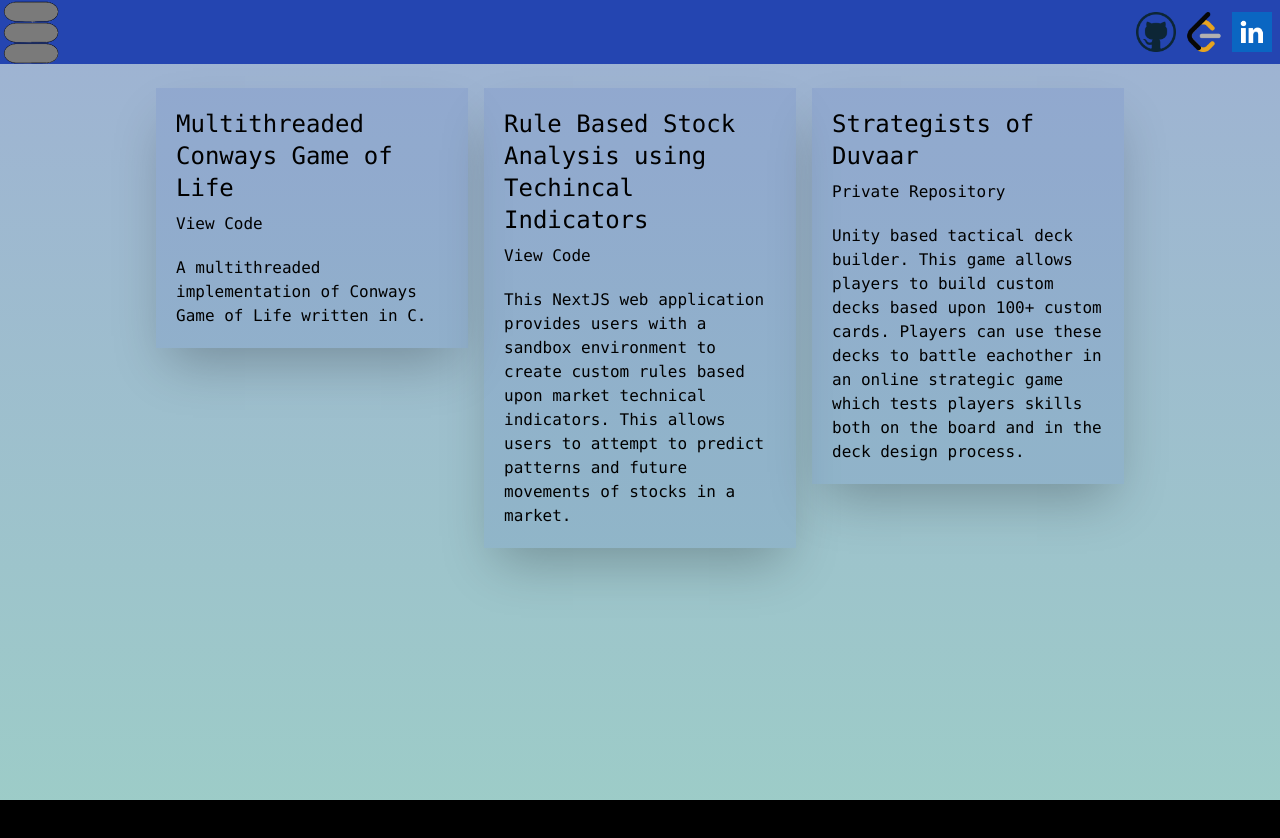
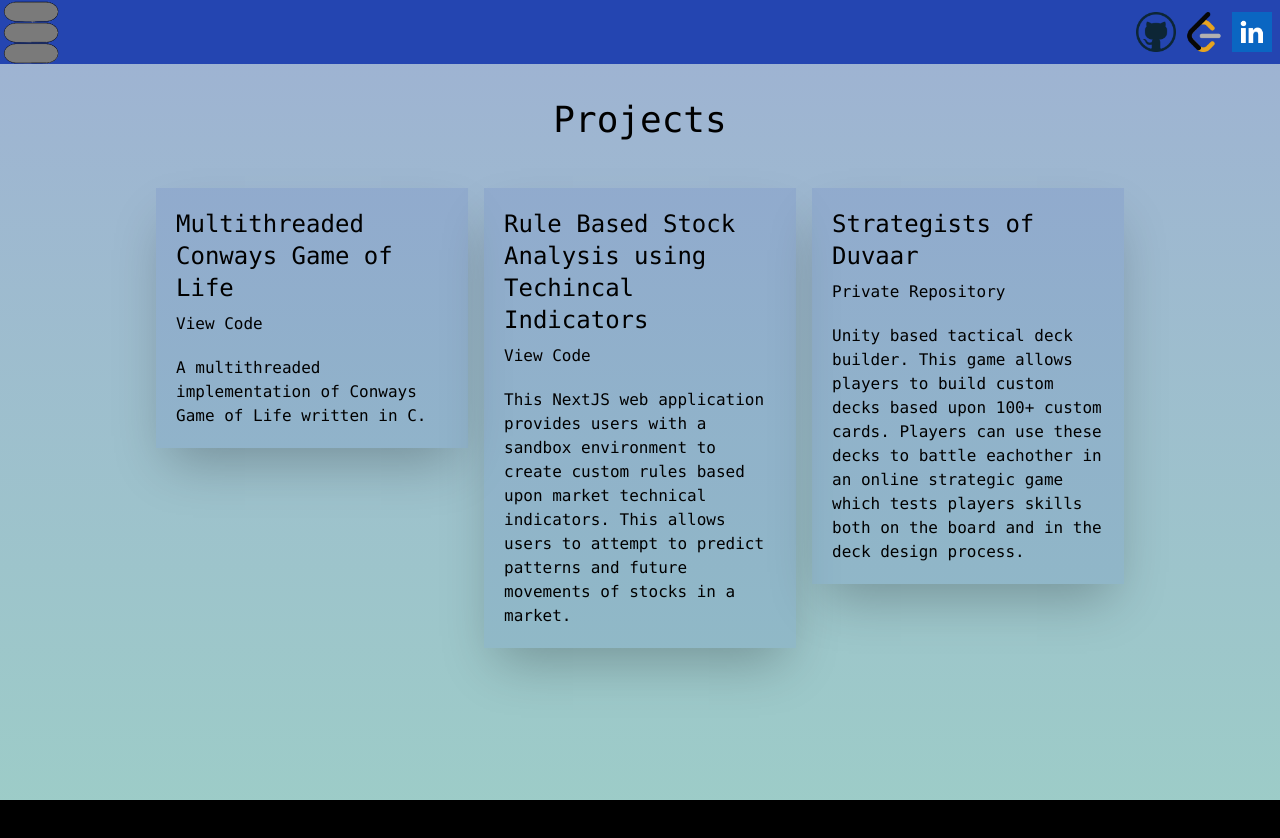
Before and after one commit to Andrewab/MyTailwindWebsite, a Next.js app in the folder my-app/: page /Projects in a window 1280 px wide. Built offline with nearby package versions, Linux system fonts and the light colour scheme.

Commit message:
updated some headings

```diff
--- /dev/null
+++ b/my-app/src/app/PhilosophyPapers/components/PapersHeader.tsx
@@ -0,0 +1,9 @@
+
+const PapersHeader = () => {
+    return (
+        <div>
+        <div className="text-4xl font-mono text-center p-5">Philosophy Papers</div>
+        </div>
+    );
+}
+export default PapersHeader;
--- a/my-app/src/app/PhilosophyPapers/page.tsx
+++ b/my-app/src/app/PhilosophyPapers/page.tsx
@@ -1,6 +1,7 @@
 import NavBar from '../components/navBar'
 import Footer from '../components/footer'
 import PaperGrid from './components/paperGrid'
+import PapersHeader from './components/PapersHeader'
 export default function Home() {
   return (
     <>
@@ -8,6 +9,7 @@ export default function Home() {
     <main className='min-h-screen'>
     <div className ="flex-col justify-center">
       <div className='pt-20'></div>
+      <PapersHeader/>
       <PaperGrid/>
     </div>
     </main>
--- /dev/null
+++ b/my-app/src/app/Projects/components/ProjectsHeader.tsx
@@ -0,0 +1,11 @@
+
+
+const ProjectsHeader = () => {
+    return (
+        <div>
+            <div className="text-4xl font-mono text-center p-5">Projects</div>
+        </div>
+    );
+}
+
+export default ProjectsHeader;
--- a/my-app/src/app/Projects/page.tsx
+++ b/my-app/src/app/Projects/page.tsx
@@ -1,13 +1,15 @@
 import NavBar from '../components/navBar'
 import Footer from '../components/footer'
 import ProjectsContainer from './components/projectsContainer'
+import ProjectsHeader from './components/ProjectsHeader'
 export default function Home() {
   return (
     <>
     <main className='min-h-screen'>
-    <div className ="pt-5 flex-col justify-center">
+    <div className ="flex-col justify-center">
       <NavBar/>
-      <div className='pt-10'></div>
+      <div className='pt-20'></div>
+      <ProjectsHeader/>
       <ProjectsContainer/>
     </div>
     </main>
```
